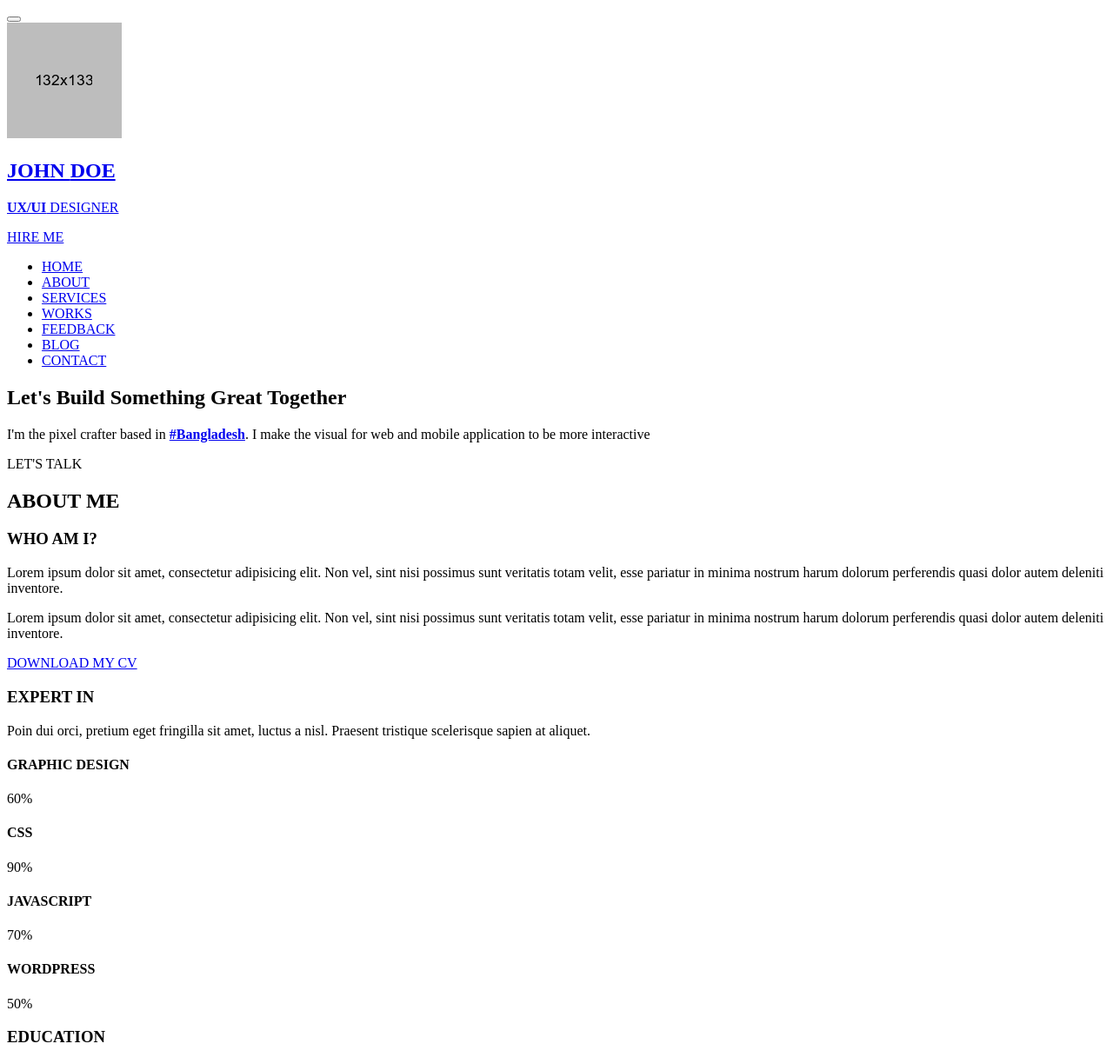
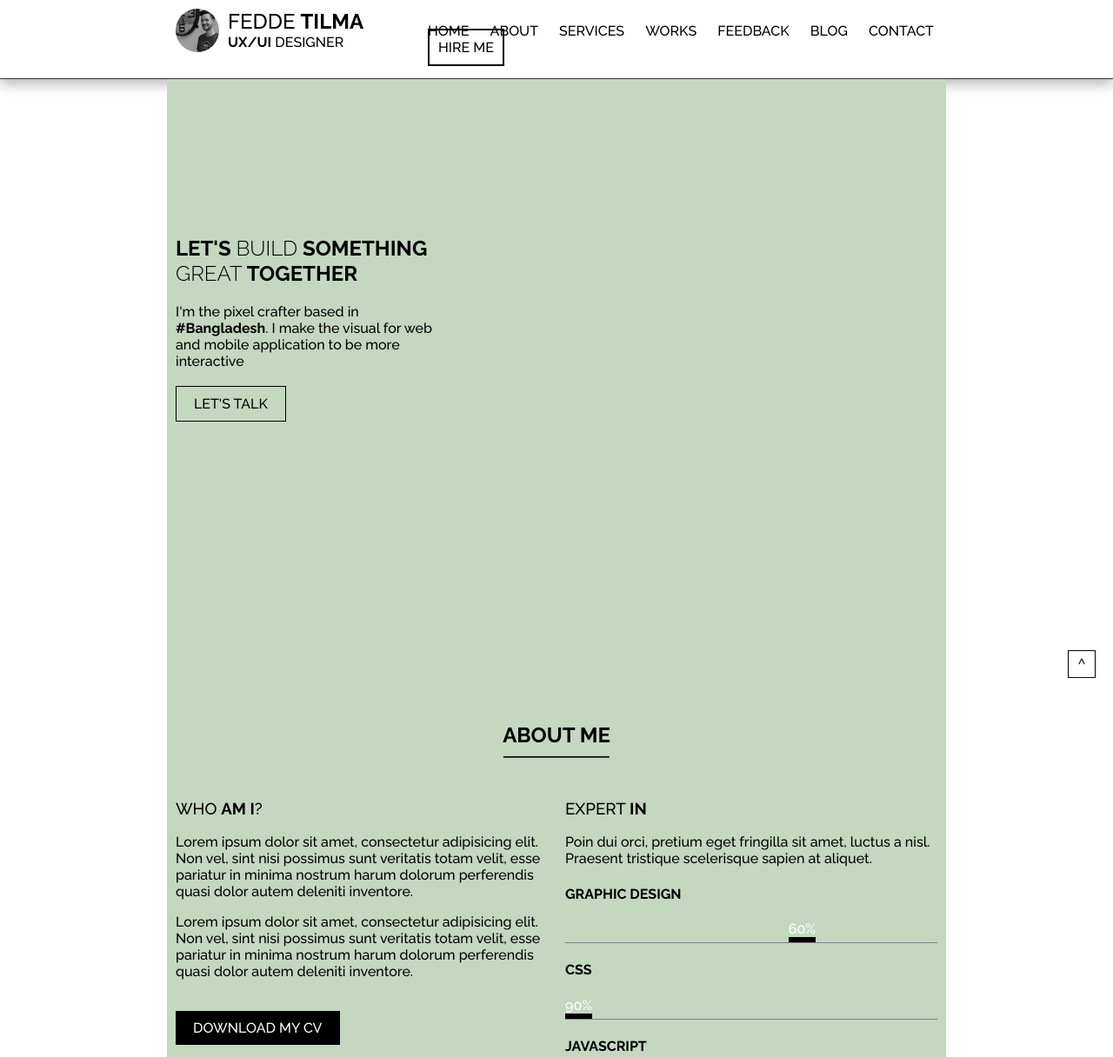
Before and after one commit to Fedduh/clonepersonalpage, a plain HTML site: page index.html in a window 1280 px wide. Shown: the top 1216 px of the page at 87% size. Drawn offline with Linux system fonts and the light colour scheme.

Commit message:
beta version

```diff
--- /dev/null
+++ b/css/main.css
@@ -0,0 +1,168 @@
+body {
+  font-family: Raleway;
+  margin: 0;
+}
+
+a, a:visited, a:hover {
+  color: black;
+  text-decoration: none;
+}
+
+/* h1 not bold standard */
+h1, h3 {
+  font-weight: normal;
+}
+
+h2 {
+  text-transform: uppercase;
+}
+
+h2 span {
+  font-weight: 100;
+}
+
+.up-button {
+  position: fixed;
+  bottom: 20px;
+  right: 20px;
+  width: 30px;
+  height: 30px;
+  background-color: white;
+  border: 1px solid black;
+  text-align: center;
+  line-height: 30px;
+}
+
+/* ----------------------------- */
+/* header menu */
+/* ----------------------------- */
+.wrapper {
+  border-bottom: 1px solid rgba(0,0,0,0.8);
+  box-shadow: 0px 4px 16px 0px rgba(0,0,0,0.35);
+  /* margin: 0; */
+  padding-top: 10px;
+}
+
+header {
+  width: 70%;
+  background-color: white;
+  margin: 0 auto 10px;
+}
+
+nav {
+	display: flex;
+	flex-direction: row;
+	justify-content: space-between; /* horizontal spread*/
+}
+
+nav li {
+  display: inline-block;
+  margin: 0 10px;
+}
+
+.logo {
+  width: 50px;
+  height: 50px;
+  border-radius: 25px;
+  /* display: inline-block; */
+  float: left;
+  margin: 0 10px;
+}
+
+.logo-text {
+  /* display: inline; */
+  width: 250px;
+}
+
+.logo-text h1, .logo-text p {
+  margin: 0px 10px;
+}
+
+.hire-button a {
+  border: 2px solid black;
+  margin: 0;
+  padding: 10px;
+  vertical-align: center;
+}
+
+/* ----------------------------- */
+/* Profile background part */
+/* ----------------------------- */
+.wrapper-70 {
+  width: 70%;
+  margin: 0 auto;
+  background-color: rgb(195, 216, 191);
+  height: calc(100vh - 100px);
+}
+
+.profile-information {
+  width: 35%;
+  padding-top: 20vh;
+  margin-left: 10px;
+}
+
+.button-thin {
+  margin-top: 30px;
+}
+
+.button-thin a {
+  border: 1px solid black;
+  padding: 10px 20px;
+  vertical-align: center;
+}
+
+/* ----------------------------- */
+/* About section */
+/* ----------------------------- */
+.about-header {
+  text-align: center;
+}
+
+.about-header h2 {
+  margin: 0;
+  padding-top: 40px;
+}
+
+.about-header hr {
+  width: 120px;
+  border-color: black;
+  color: black;
+  background-color: black;
+  margin-top: 10px;
+}
+
+.resume-container {
+  display: flex;
+  flex-direction: row;
+  justify-content: space-between;
+}
+
+.resume-box-2 {
+  width: 50%;
+  margin: 20px 10px 0px;
+}
+
+.resume-button {
+  background-color: black;
+  color: white;
+  padding: 10px 20px;
+  margin-top: 20px;
+  display: inline-block;
+  /* inline-block otherwise margin doesn't work */
+}
+
+.progress {
+  width: 100%;
+  border-bottom: 1px solid grey;
+}
+
+.progress-bar span {
+  /* background-color: black; */
+  color: white;
+  display: inline-block;
+  border-bottom: 6px solid black;
+}
+
+.bar-60 {
+  padding-left: 60%;
+}
--- a/index.html
+++ b/index.html
@@ -1,57 +1,44 @@
 <!DOCTYPE html>
 <html lang="en">
+
 <head>
     <meta charset="utf-8">
     <meta http-equiv="X-UA-Compatible" content="IE=edge">
 
-    <title>TITLE</title>
+    <title>Personal page</title>
 
     <meta name="viewport" content="width=device-width, initial-scale=1, user-scalable=no">
 
     <meta name="description" content="">
     <meta name="author" content="">
     <link href="css/font-awesome.min.css" rel="stylesheet">
+    <link rel="stylesheet" href="css/main.css">
 
     <!-- ==== Google Font ==== -->
     <link href="https://fonts.googleapis.com/css?family=Raleway:300,500,700,800" rel="stylesheet">
 </head>
+
 <body>
     <!-- Wrapper Start -->
     <div>
+        <div class="wrapper">
 
-        <!-- Header Area Start -->
-        <div>
+            <header>
+                <!-- Header Area Start (menu buttons)-->
                 <nav>
-                <div>
-                    <div>
-                        <div>
-
-                            <button type="button" class="navbar-toggle collapsed" data-toggle="collapse" data-target="#headerNav" aria-expanded="false" aria-controls="headerNav">
-                                <span class="sr-only">Toggle navigation</span>
-                                <span class="icon-bar"></span>
-                                <span class="icon-bar"></span>
-                                <span class="icon-bar"></span>
-                            </button>
 
                     <!-- Logo Start -->
-                            <a href="#">
+                    <div class="logo-name">
                         <div>
-                                    <img src="img/logo.png" alt="">
+                            <img class="logo" src="img/fedde_iron_small_100.jpg" alt="">
                         </div>
 
-                                <div>
-                                    <h1>JOHN <strong>DOE</strong></h1>
+                        <div class="logo-text">
+                            <h1>FEDDE <strong>TILMA</strong></h1>
                             <p><strong>UX/UI</strong> DESIGNER</p>
                         </div>
-                            </a>
+                    </div>
                     <!-- Logo End -->
-                        </div>
-
-                        <!-- Header Custom Button Start -->
-                        <div>
-                            <a href="#hireMeModal">HIRE ME</a>
-                        </div>
-                        <!-- Header Custom Button End -->
 
                     <!-- Header Nav Start -->
                     <div>
@@ -63,67 +50,82 @@
                             <li><a href="#feedback">FEEDBACK</a></li>
                             <li><a href="#blog">BLOG</a></li>
                             <li><a href="#contact">CONTACT</a></li>
+                            <li class="hire-button"><a href="hireMeModal">HIRE ME</a></li>
+
                         </ul>
                     </div>
                     <!-- Header Nav End -->
-                    </div>
-                </div>
+
                 </nav>
+            </header>
         </div>
         <!-- Header Area End -->
 
-        <!-- Banner Area Start -->
-        <div>
-            <div>
-                <div>
-                	<div>
+        <!-- Up button Start -->
+        <div class="up-button">^</div>
+        <!-- Up button End -->
+
+        <!-- Banner Area Start (profile picture and intro) -->
+        <div class="profile-background">
+            <div class="wrapper-70">
+
                 <!-- Banner Content Start -->
-                        <div>
+                <div class="profile-information">
                     <h2>Let's <span>Build</span> Something <span>Great</span> Together</h2>
 
-                            <p>I'm the pixel crafter based in <a href="https://en.wikipedia.org/wiki/Bangladesh" target="_blank"><strong>#Bangladesh</strong></a>. I make the visual for web and mobile application to be more interactive</p>
+                    <p>I'm the pixel crafter based in <a href="https://en.wikipedia.org/wiki/Bangladesh" target="_blank"><strong>#Bangladesh</strong></a>.
+                        I make the visual for web and mobile application to be more interactive</p>
 
+                    <div class="button-thin">
                         <a>LET'S TALK</a>
                     </div>
+                </div>
                 <!-- Banner Content End -->
-                    </div>
-                </div>
+
             </div>
         </div>
         <!-- Banner Area End -->
 
-        <!-- About Area Start -->
-        <div>
-            <div>
+        <!-- About Area Start (About me) -->
+        <div class="wrapper-70">
+
             <!-- Section Title Start -->
-                <div>
+            <div class="about-header">
                 <h2><strong>ABOUT ME</strong></h2>
+                <hr />
             </div>
             <!-- Section Title End -->
 
-                <div>
-                    <div>
+            <div class="resume-container">
+                <div class="resume-box-2">
                     <h3>WHO <strong>AM I</strong>?</h3>
 
-                        <p>Lorem ipsum dolor sit amet, consectetur adipisicing elit. Non vel, sint nisi possimus sunt veritatis totam velit, esse pariatur in minima nostrum harum dolorum perferendis quasi dolor autem deleniti inventore.</p>
+                    <p>Lorem ipsum dolor sit amet, consectetur adipisicing elit. Non vel, sint nisi possimus sunt
+                        veritatis totam velit, esse pariatur in minima nostrum harum dolorum perferendis quasi
+                        dolor autem deleniti inventore.</p>
 
-                        <p>Lorem ipsum dolor sit amet, consectetur adipisicing elit. Non vel, sint nisi possimus sunt veritatis totam velit, esse pariatur in minima nostrum harum dolorum perferendis quasi dolor autem deleniti inventore.</p>
+                    <p>Lorem ipsum dolor sit amet, consectetur adipisicing elit. Non vel, sint nisi possimus sunt
+                        veritatis totam velit, esse pariatur in minima nostrum harum dolorum perferendis quasi
+                        dolor autem deleniti inventore.</p>
 
-                        <a href="#">DOWNLOAD MY CV</a>
+
+                        <a class="resume-button" href="#">DOWNLOAD MY CV</a>
+
                 </div>
 
-                    <div>
+                <div class="resume-box-2">
                     <h3>EXPERT <strong>IN</strong></h3>
 
-                        <p>Poin dui orci, pretium eget fringilla sit amet, luctus a nisl. Praesent tristique scelerisque sapien at aliquet.</p>
+                    <p>Poin dui orci, pretium eget fringilla sit amet, luctus a nisl. Praesent tristique
+                        scelerisque sapien at aliquet.</p>
 
                     <!-- About Progrees Items Start -->
                     <div>
-                            <!-- About Progrees Bar Start -->
+                        <!-- About Progress Bar Start -->
                         <h4>GRAPHIC DESIGN</h4>
 
                         <div class="progress">
-                                <div class="progress-bar"><span>60%</span></div>
+                            <div class="progress-bar bar-60"><span>60%</span></div>
                         </div>
                         <!-- About Progrees Bar End -->
 
@@ -155,7 +157,7 @@
                 </div>
             </div>
 
-                <!-- About Info Start -->
+            <!-- About Info Start (Study and work experience) -->
             <div>
                 <div>
                     <div>
@@ -173,7 +175,8 @@
                                     <div>
                                         <h4><strong>GRAPHIC</strong> DESIGN</h4>
 
-                                            <p>Poin dui orci, pretium eget fringilla sit amet, luctus a nisl. Praesent tristique scelerisque sapien at aliquet.</p>
+                                        <p>Poin dui orci, pretium eget fringilla sit amet, luctus a nisl. Praesent
+                                            tristique scelerisque sapien at aliquet.</p>
                                     </div>
                                 </div>
                             </div>
@@ -190,7 +193,8 @@
                                     <div>
                                         <h4><strong>WEB</strong> DESIGN</h4>
 
-                                            <p>Poin dui orci, pretium eget fringilla sit amet, luctus a nisl. Praesent tristique scelerisque sapien at aliquet.</p>
+                                        <p>Poin dui orci, pretium eget fringilla sit amet, luctus a nisl. Praesent
+                                            tristique scelerisque sapien at aliquet.</p>
                                     </div>
                                 </div>
                             </div>
@@ -207,7 +211,8 @@
                                     <div>
                                         <h4><strong>WEB</strong> DEVELOPMENT</h4>
 
-                                            <p>Poin dui orci, pretium eget fringilla sit amet, luctus a nisl. Praesent tristique scelerisque sapien at aliquet.</p>
+                                        <p>Poin dui orci, pretium eget fringilla sit amet, luctus a nisl. Praesent
+                                            tristique scelerisque sapien at aliquet.</p>
                                     </div>
                                 </div>
                             </div>
@@ -230,7 +235,8 @@
                                     <div>
                                         <h4><strong>GRAPHIC</strong> DESIGNER</h4>
 
-                                            <p>Poin dui orci, pretium eget fringilla sit amet, luctus a nisl. Praesent tristique scelerisque sapien at aliquet.</p>
+                                        <p>Poin dui orci, pretium eget fringilla sit amet, luctus a nisl. Praesent
+                                            tristique scelerisque sapien at aliquet.</p>
                                     </div>
                                 </div>
                             </div>
@@ -247,7 +253,8 @@
                                     <div>
                                         <h4><strong>SENIOR</strong> DESIGNER</h4>
 
-                                            <p>Poin dui orci, pretium eget fringilla sit amet, luctus a nisl. Praesent tristique scelerisque sapien at aliquet.</p>
+                                        <p>Poin dui orci, pretium eget fringilla sit amet, luctus a nisl. Praesent
+                                            tristique scelerisque sapien at aliquet.</p>
                                     </div>
                                 </div>
                             </div>
@@ -264,7 +271,8 @@
                                     <div>
                                         <h4><strong>GRAPHIC</strong> DESIGNER</h4>
 
-                                            <p>Poin dui orci, pretium eget fringilla sit amet, luctus a nisl. Praesent tristique scelerisque sapien at aliquet.</p>
+                                        <p>Poin dui orci, pretium eget fringilla sit amet, luctus a nisl. Praesent
+                                            tristique scelerisque sapien at aliquet.</p>
                                     </div>
                                 </div>
                             </div>
@@ -274,7 +282,7 @@
                 </div>
             </div>
             <!-- About Info End -->
-            </div>
+
         </div>
         <!-- About Area End -->
 
@@ -297,7 +305,8 @@
                         <div>
                             <h2>WEB <strong>DESIGN</strong> &amp; <strong>UI</strong></h2>
 
-                            <p>Lorem ipsum dolor sit amet, consectetur adipisicing elit. Non vel, sint nisi possimus sunt veritatis totam velit.</p>
+                            <p>Lorem ipsum dolor sit amet, consectetur adipisicing elit. Non vel, sint nisi possimus
+                                sunt veritatis totam velit.</p>
                         </div>
                     </div>
                     <!-- Service Item End -->
@@ -311,7 +320,8 @@
                         <div>
                             <h2>USER <strong>FLOW</strong> &amp; <strong>WIREFRAMES</strong></h2>
 
-                            <p>Lorem ipsum dolor sit amet, consectetur adipisicing elit. Non vel, sint nisi possimus sunt veritatis totam velit.</p>
+                            <p>Lorem ipsum dolor sit amet, consectetur adipisicing elit. Non vel, sint nisi possimus
+                                sunt veritatis totam velit.</p>
                         </div>
                     </div>
                     <!-- Service Item End -->
@@ -325,7 +335,8 @@
                         <div>
                             <h2>VISUAL <strong>DESIGN</strong></h2>
 
-                            <p>Lorem ipsum dolor sit amet, consectetur adipisicing elit. Non vel, sint nisi possimus sunt veritatis totam velit.</p>
+                            <p>Lorem ipsum dolor sit amet, consectetur adipisicing elit. Non vel, sint nisi possimus
+                                sunt veritatis totam velit.</p>
                         </div>
                     </div>
                     <!-- Service Item End -->
@@ -339,7 +350,8 @@
                         <div>
                             <h2>MOBILE <strong>APP</strong> DESIGN</h2>
 
-                            <p>Lorem ipsum dolor sit amet, consectetur adipisicing elit. Non vel, sint nisi possimus sunt veritatis totam velit.</p>
+                            <p>Lorem ipsum dolor sit amet, consectetur adipisicing elit. Non vel, sint nisi possimus
+                                sunt veritatis totam velit.</p>
                         </div>
                     </div>
                     <!-- Service Item End -->
@@ -353,7 +365,8 @@
                         <div>
                             <h2>LOGO <strong>DESIGN</strong></h2>
 
-                            <p>Lorem ipsum dolor sit amet, consectetur adipisicing elit. Non vel, sint nisi possimus sunt veritatis totam velit.</p>
+                            <p>Lorem ipsum dolor sit amet, consectetur adipisicing elit. Non vel, sint nisi possimus
+                                sunt veritatis totam velit.</p>
                         </div>
                     </div>
                     <!-- Service Item End -->
@@ -367,7 +380,8 @@
                         <div>
                             <h2>PRINT <strong>DESIGN</strong></h2>
 
-                            <p>Lorem ipsum dolor sit amet, consectetur adipisicing elit. Non vel, sint nisi possimus sunt veritatis totam velit.</p>
+                            <p>Lorem ipsum dolor sit amet, consectetur adipisicing elit. Non vel, sint nisi possimus
+                                sunt veritatis totam velit.</p>
                         </div>
                     </div>
                     <!-- Service Item End -->
@@ -379,4 +393,5 @@
     <!-- Wrapper End -->
 
 </body>
+
 </html>
```
Also changed, not shown: img/fedde_iron_small_100.jpg (added). Lines whose indentation alone changed are shown as unchanged.
